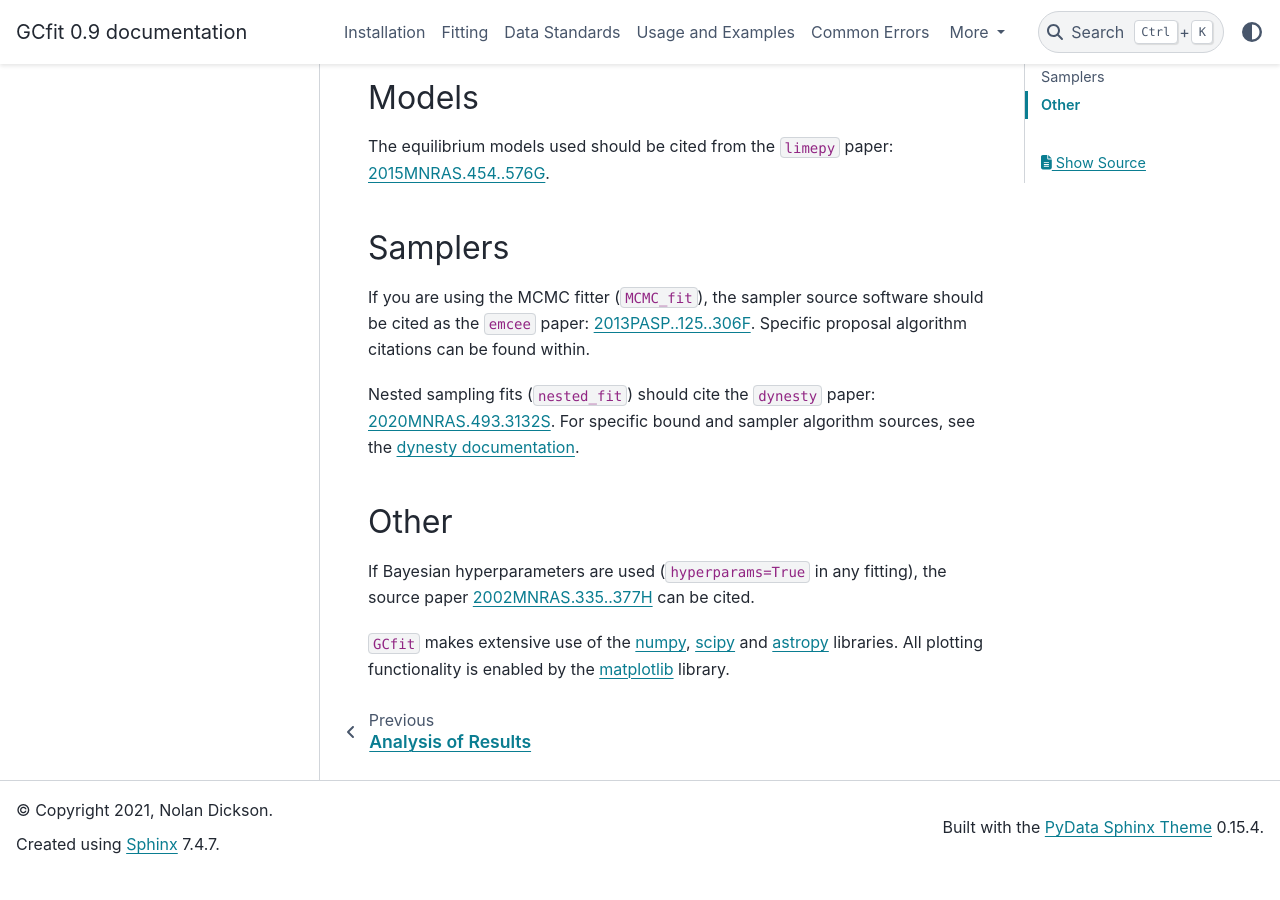
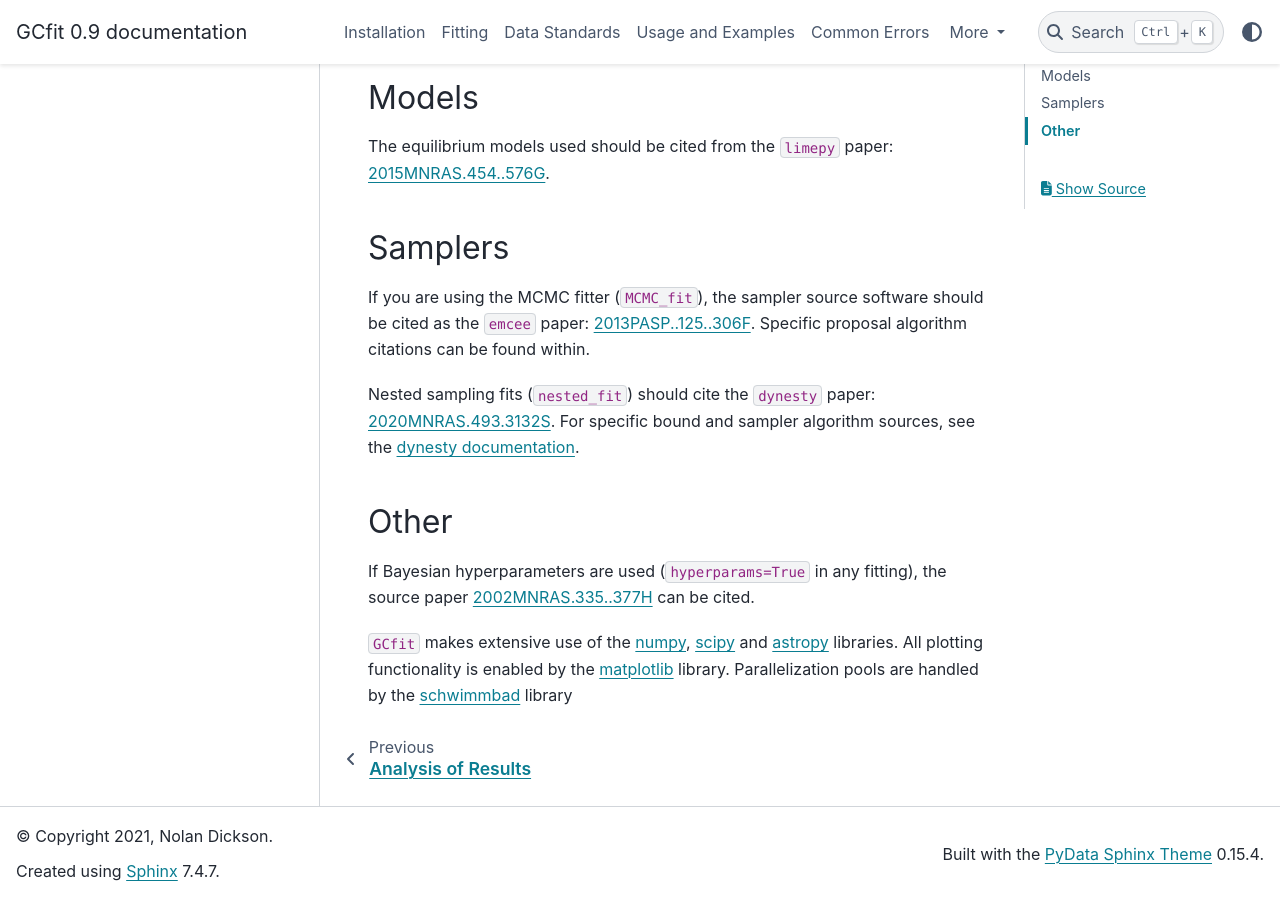
Before and after one commit to nmdickson/GCfit, a Sphinx documentation site: the page built from docs/source/citations.rst, in a window 1280 px wide and 900 px high, scrolled down 1164 px. Built offline with Sphinx 7.4.7 and the PyData theme 0.15.4, drawn with Linux system fonts in a browser that asks for light colours; pages that are not in the unit, such as notebooks, are missing from menus; before the commit the page ends 2038 px from its top, so only the background shows below that.

Commit message:
add schwimmbad to the citations page

```diff
--- a/docs/source/citations.rst
+++ b/docs/source/citations.rst
@@ -89,3 +89,5 @@
 `astropy <https://ui.adsabs.harvard.edu/abs/2018AJ....156..123A>`_
 libraries. All plotting functionality is enabled by the
 `matplotlib <https://ui.adsabs.harvard.edu/abs/2007CSE.....9...90H>`_ library.
+Parallelization pools are handled by the
+`schwimmbad <https://ui.adsabs.harvard.edu/abs/2017JOSS....2..357P>`_ library
```
